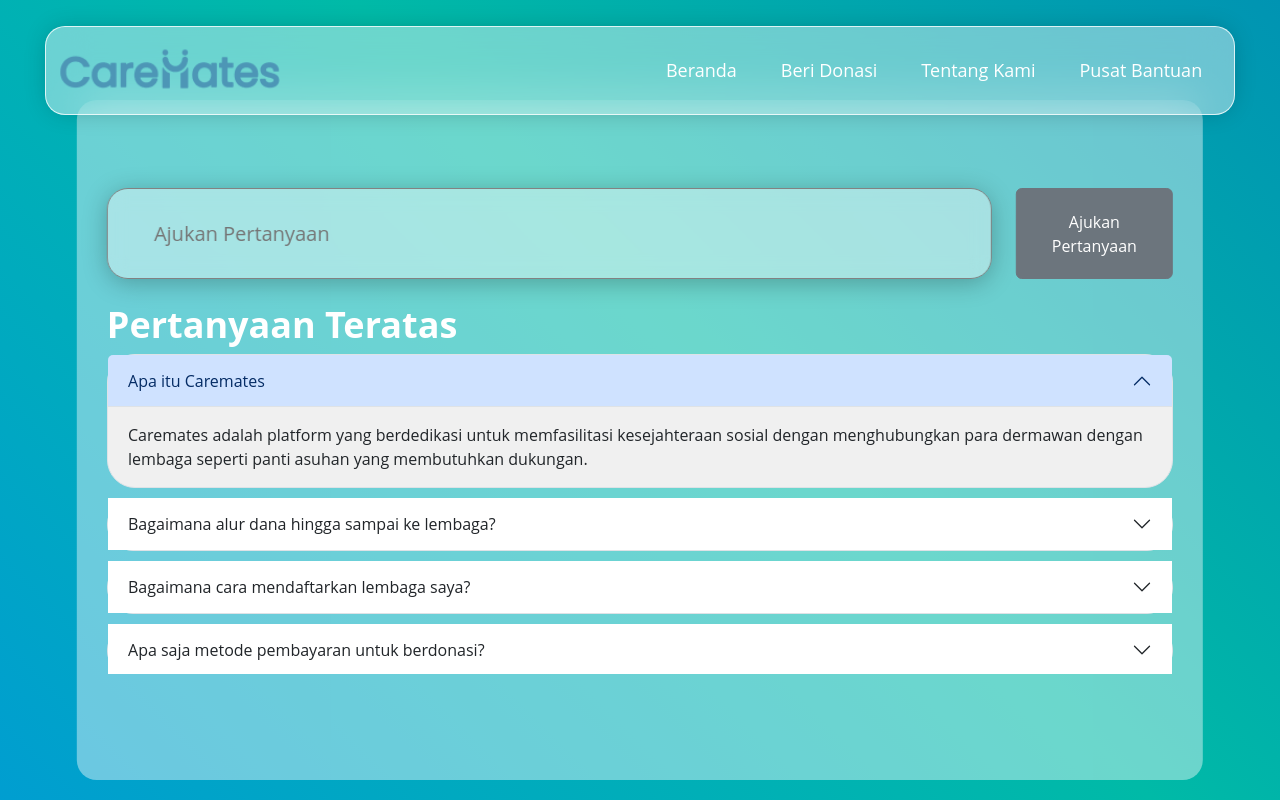
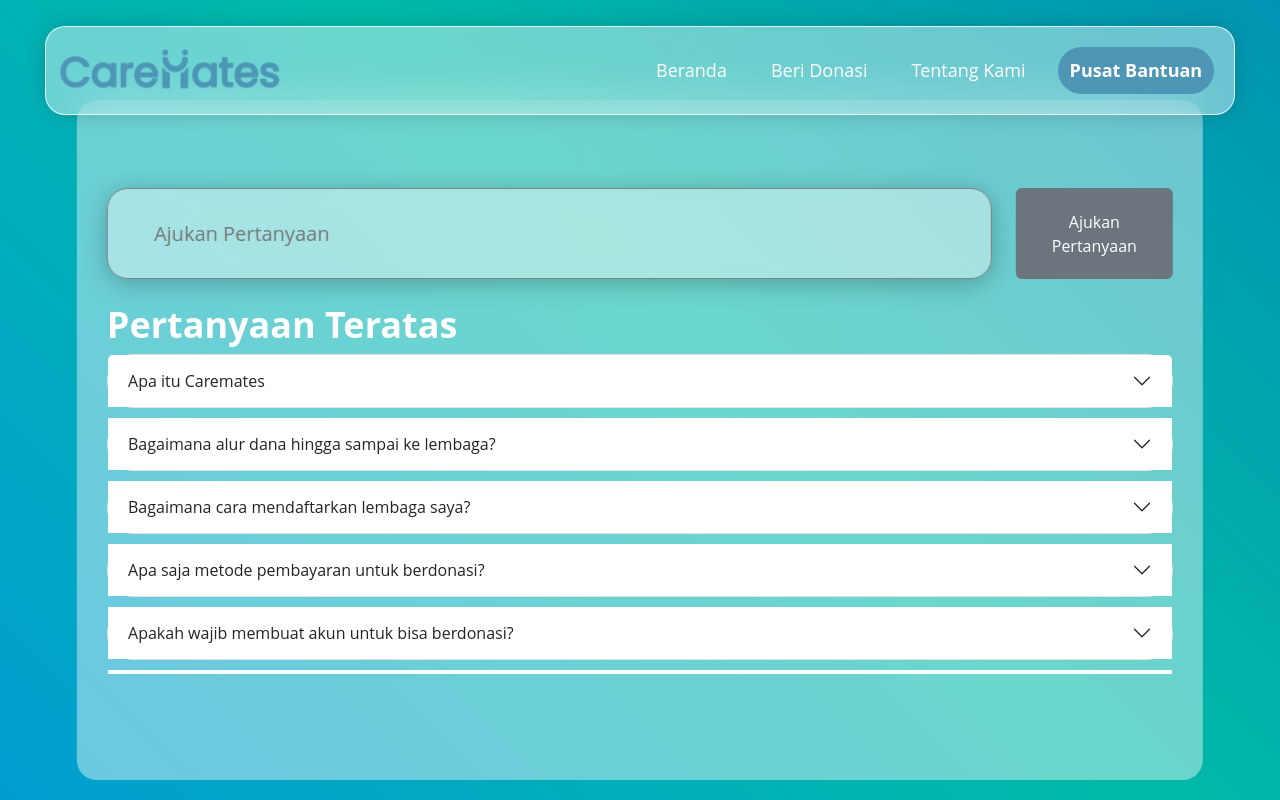
Before and after one commit to naufalkamil/Caremates_Massive_A2, a React (Vite) app in the folder frontend/: page /pusatbantuan in a window 1280 px wide. Built offline with nearby package versions, Linux system fonts and the light colour scheme.

Commit message:
Modified Navbar component

```diff
--- a/frontend/src/components/Navbar.jsx
+++ b/frontend/src/components/Navbar.jsx
@@ -1,17 +1,24 @@
 import React, { useState, useEffect } from 'react';
-import { Link } from 'react-router-dom';
-import Container from 'react-bootstrap/Container';
+import { Link, useLocation } from 'react-router-dom';
 import Nav from 'react-bootstrap/Nav';
 import Navbar from 'react-bootstrap/Navbar';
 import carematesLogo from '../img/img-components/img-beranda/caremates.png';
 
 function Navbarfirst({ activeLinkProp }) {
+  const location = useLocation();
   const [activeLink, setActiveLink] = useState(activeLinkProp || 'home');
   const [hoverLink, setHoverLink] = useState(null);
 
   useEffect(() => {
-    setActiveLink(activeLinkProp);
-  }, [activeLinkProp]);
+    const pathToKey = {
+      '/': 'home',
+      '/features': 'features',
+      '/about': 'about',
+      '/pusatbantuan': 'help'
+    };
+    const currentPath = location.pathname;
+    setActiveLink(pathToKey[currentPath] || 'home');
+  }, [location]);
 
   const handleSetActive = (link) => {
     setActiveLink(link);
@@ -28,7 +35,7 @@ function Navbarfirst({ activeLinkProp }) {
         <Navbar.Collapse id="basic-navbar-nav" className="justify-content-end">
           <Nav style={navStyle}>
             {[
-              { path: '/beranda', label: 'Beranda', key: 'home' },
+              { path: '/', label: 'Beranda', key: 'home' },
               { path: '/features', label: 'Beri Donasi', key: 'features' },
               { path: '/about', label: 'Tentang Kami', key: 'about' },
               { path: '/pusatbantuan', label: 'Pusat Bantuan', key: 'help' }
@@ -38,11 +45,9 @@ function Navbarfirst({ activeLinkProp }) {
                 to={link.path}
                 key={link.key}
                 style={{
-                  ...(
-                    activeLink === link.key || hoverLink === link.key
-                      ? activeNavLinkStyle
-                      : navLinkStyle
-                  ),
+                  ...navLinkStyle,
+                  ...(activeLink === link.key && activeNavLinkStyle),
+                  ...(hoverLink === link.key && hoverNavLinkStyle),
                   marginRight: index < 3 ? '20px' : '0'
                 }}
                 onClick={() => handleSetActive(link.key)}
@@ -69,7 +74,7 @@ const navbarStyle = {
   margin: '2%',
   position: 'fixed',
   width: '93%',
-  zIndex: 2,
+  zIndex: 3,
   borderRadius: '20px',
   background: 'rgba(255, 255, 255, 0.42)',
   boxShadow: '0px 0px 24px -5px rgba(0, 0, 0, 0.25)',
@@ -93,11 +98,18 @@ const navLinkStyle = {
   transition: 'all 0.3s ease-in-out',
   fontSize: '18px',
   fontFamily: 'Open Sans, sans-serif',
+  textDecoration: 'none',
+  cursor: 'pointer'
 };
 
 const activeNavLinkStyle = {
-  ...navLinkStyle,
   backgroundColor: '#4D96B6',
+  color: '#fff',
+  fontWeight: 'bold',
+};
+
+const hoverNavLinkStyle = {
+  backgroundColor: '#6FB3D2',
   color: '#fff',
 };
 
--- a/frontend/src/pages/Pusatbantuan.jsx
+++ b/frontend/src/pages/Pusatbantuan.jsx
@@ -87,7 +87,7 @@ const Pusatbantuan = () => {
           <h2 style={{fontWeight: '700', fontSize: '36px'}}>Pertanyaan Teratas</h2>
         </div>
         {/* Letakkan komponen Accordion di sini */}
-        <Accordion defaultActiveKey="0" style={{ overflowY: 'auto', maxHeight: '40vh', color:'#f0f0f0' }}>
+        <Accordion defaultActiveKey="null" style={{ overflowY: 'auto', maxHeight: '40vh', color:'#f0f0f0' }}>
           <Accordion.Item eventKey="0" style={{ marginBottom: '10px', backgroundColor: '#f0f0f0', borderRadius: '28px'}}>
             <Accordion.Header >Apa itu Caremates</Accordion.Header>
             <Accordion.Body>
```
